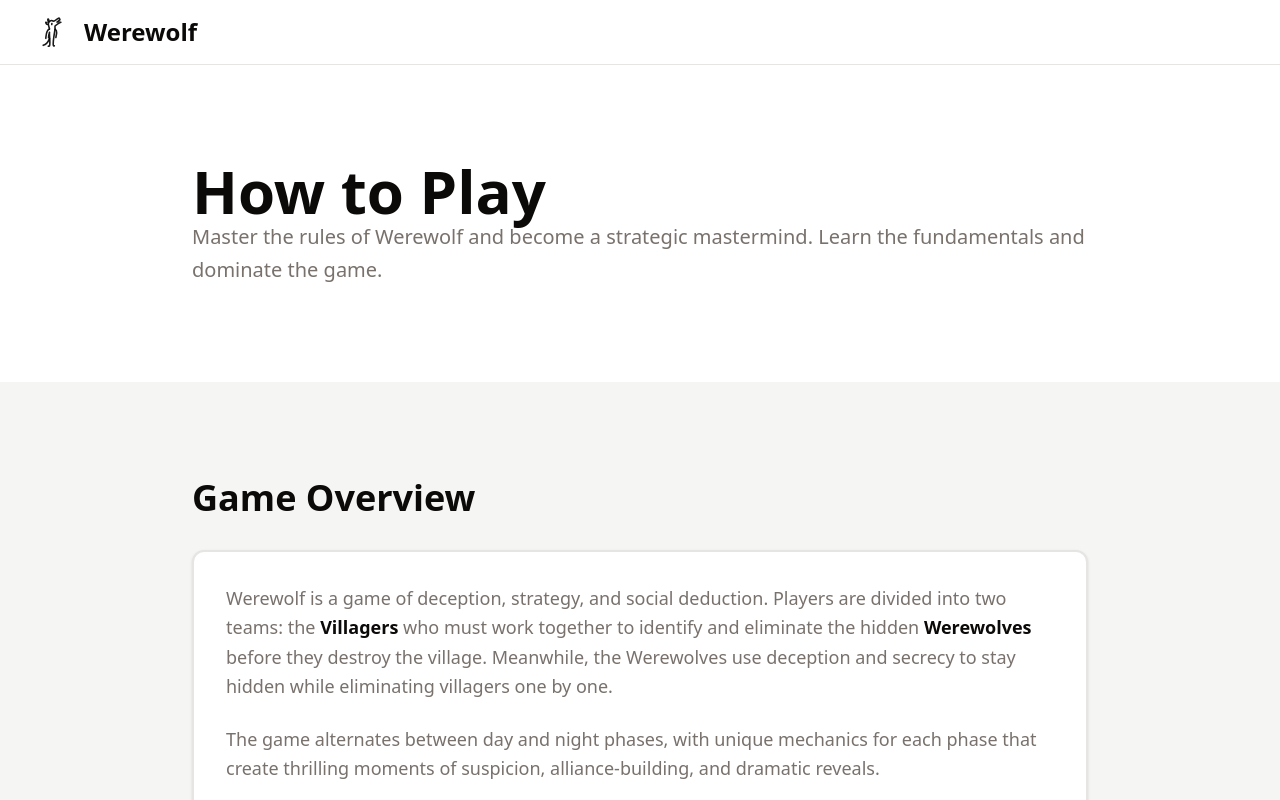
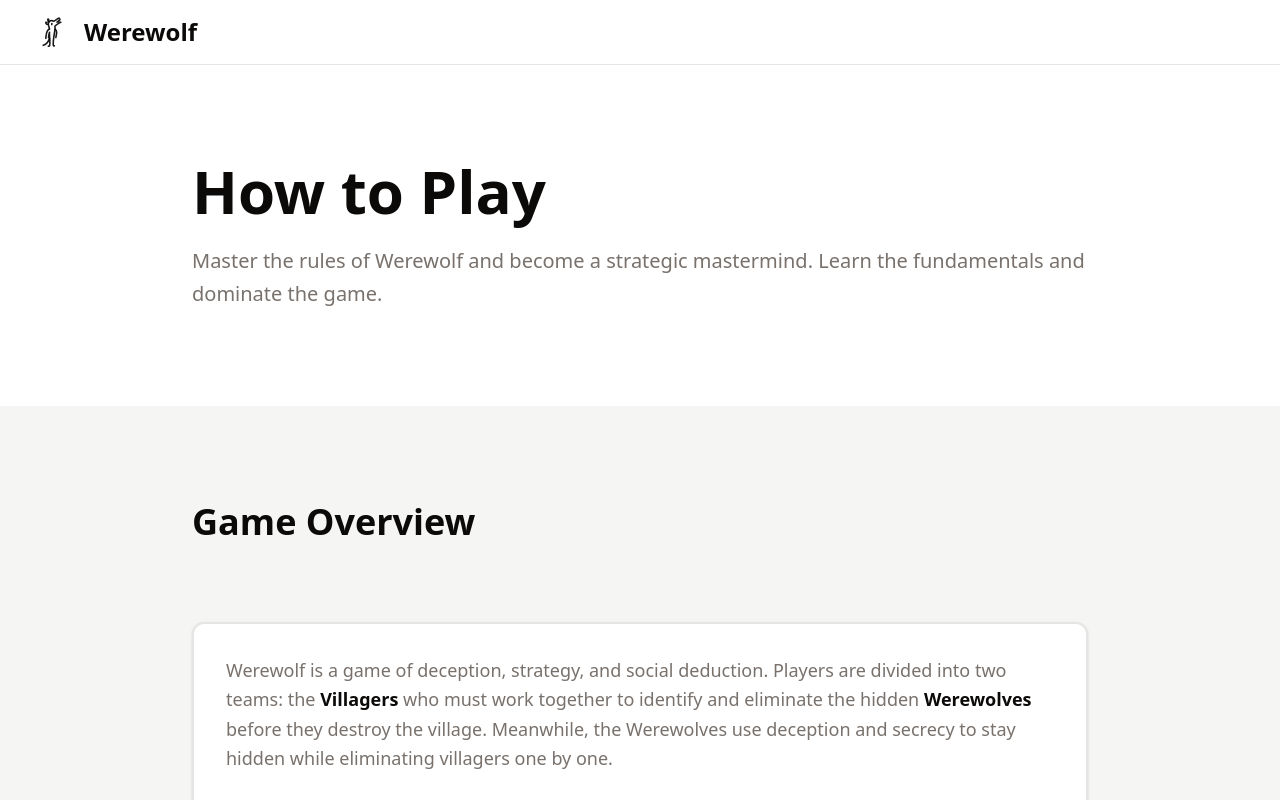
Before and after one commit to Emii-lia/werewolf-client, a Next.js app: page /how-to in a window 1280 px wide. Shown: the top 800 px of the page. Built offline with nearby package versions, Linux system fonts and the light colour scheme; no server answers.

Commit message:
refactor(how-to): moving How to section classname attribute to the container instead of the parent

```diff
--- a/src/features/HowToPlay/HowToPlay.scss
+++ b/src/features/HowToPlay/HowToPlay.scss
@@ -19,9 +19,7 @@
     }
   }
   &__footer {
-    .HTSection__container {
-      @apply max-w-2xl flex flex-col items-center gap-6;
-    }
+    @apply max-w-2xl flex flex-col items-center gap-6;
   }
   &__content {
     @apply flex flex-col gap-12;
--- a/src/features/HowToPlay/components/HTSection/index.tsx
+++ b/src/features/HowToPlay/components/HTSection/index.tsx
@@ -11,8 +11,8 @@
   className
 }: Props) => {
   return (
-    <div className={cn("HTSection", className)}>
-      <div className="HTSection__container">
+    <div className="HTSection">
+      <div className={cn("HTSection__container", className)}>
         {children}
       </div>
     </div>
```
